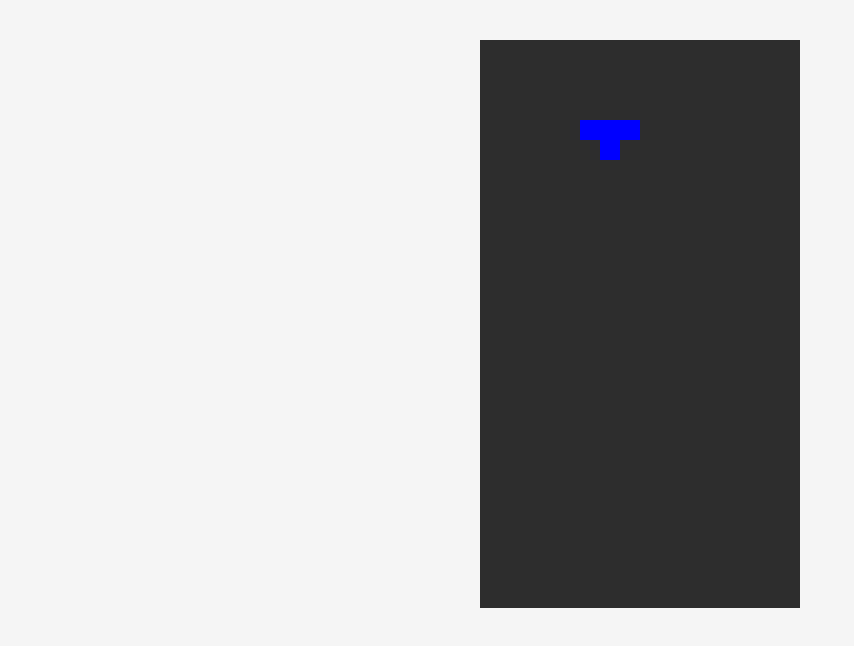
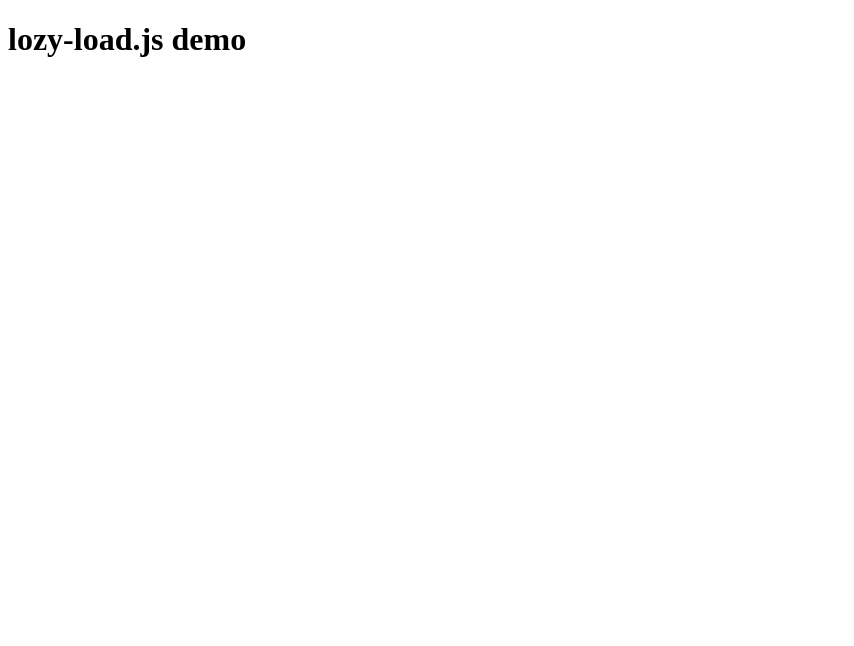
Before and after one commit to xrr2016/10days, a website: page index.html in a window 1280 px wide. Shown: the whole page, without its empty margins (0-854 px from the left). Drawn offline with Linux system fonts and the light colour scheme; some packages are replaced by stand-ins of ours.

Commit message:
:zap: init

```diff
--- a/index.html
+++ b/index.html
@@ -4,11 +4,13 @@
   <meta charset="UTF-8">
   <meta name="viewport" content="width=device-width, initial-scale=1.0">
   <meta http-equiv="X-UA-Compatible" content="ie=edge">
-  <title>俄罗斯🇷🇺方块</title>
-  <link rel="stylesheet" href="src/style.css">
-  <script src="src/tetris.js" defer></script>
+  <title>lazy-load.js</title>
 </head>
 <body>
-  <canvas id="tetris" width="320" height="568"></canvas>
+  <h1>lozy-load.js demo</h1>
+
+  <script src="dist/lazy-load.min.js"></script>
+  <script>
+  </script>
 </body>
 </html>
--- a/src/style.css
+++ /dev/null
@@ -1,13 +0,0 @@
-html, body {
-  display: flex;
-  justify-content: center;
-  margin: 0;
-  padding: 0;
-  background: #f5f5f5;
-}
-
-#tetris {
-  width: 320px;
-  height: 568px;
-  transform: translateY(40px);
-}
--- a/src/tetris.js
+++ /dev/null
@@ -1,109 +0,0 @@
-const dpr = window.devicePixelRatio
-const canvas = document.getElementById('tetris')
-const ctx = canvas.getContext('2d')
-
-ctx.scale(20, 20)
-
-const matrix = [[0, 0, 0], [1, 1, 1], [0, 1, 0]]
-
-function collide(arena, player) {
-  const { matrix, pos } = player
-  for (let y = 0; y < matrix.length; ++y) {
-    for (let x = 0; x < matrix[y].length; ++x) {
-      if (
-        matrix[y][x] !== 0 &&
-        (arena[y + pos.y] && arena[y + pos.y][x + pos.x]) !== 0
-      ) {
-        return true
-      }
-    }
-  }
-  return false
-}
-
-function createMatrix(w, h) {
-  const matrix = []
-  while (h--) {
-    matrix.push(new Array(w).fill(0))
-  }
-  return matrix
-}
-
-function draw() {
-  ctx.fillStyle = '#2d2d2d'
-  ctx.fillRect(0, 0, canvas.width, canvas.height)
-  drawMatrix(player.matrix, player.pos)
-}
-
-function drawMatrix(matrix, offset) {
-  matrix.forEach((row, y) => {
-    row.forEach((val, x) => {
-      if (val) {
-        ctx.fillStyle = 'blue'
-        ctx.fillRect(x + offset.x, y + offset.y, 1, 1)
-      }
-    })
-  })
-}
-
-function merge(arena, player) {
-  player.matrix.forEach((row, y) => {
-    row.forEach((val, x) => {
-      if (val) {
-        arena[y + player.pos.y][x + player.pos.x] = val
-      }
-    })
-  })
-}
-
-function playerDrop() {
-  player.pos.y++
-  if (collide(arena, player)) {
-    player.pos.y--
-    merge(arena, player)
-    player.pos.y = 0
-  }
-  console.log(player.pos.y)
-  dropCounter = 0
-}
-
-let dropCounter = 0
-let dropInterval = 1000
-let lastTime = 0
-
-function updateGame(time = 0) {
-  const deltaTime = time - lastTime
-  lastTime = time
-  dropCounter += deltaTime
-  if (dropCounter > dropInterval) {
-    playerDrop()
-  }
-  draw()
-  requestAnimationFrame(updateGame)
-}
-
-const arena = createMatrix(12, 20)
-const player = {
-  pos: { x: 5, y: 5 },
-  matrix: matrix
-}
-
-merge(arena, player)
-
-document.addEventListener('keydown', event => {
-  switch (event.keyCode) {
-    case 37:
-      player.pos.x--
-      break
-    case 39:
-      player.pos.x++
-      break
-    case 40:
-      playerDrop()
-      break
-    default:
-      break
-  }
-})
-
-updateGame()
```
Also changed, not shown: package.json (added, +21 -0 lines), src/lazy-load.js (added, +60 -0 lines), webpack.config.js (added, +30 -0 lines), .babelrc (added), .travis.yml (added), README.md, 1 other file.
